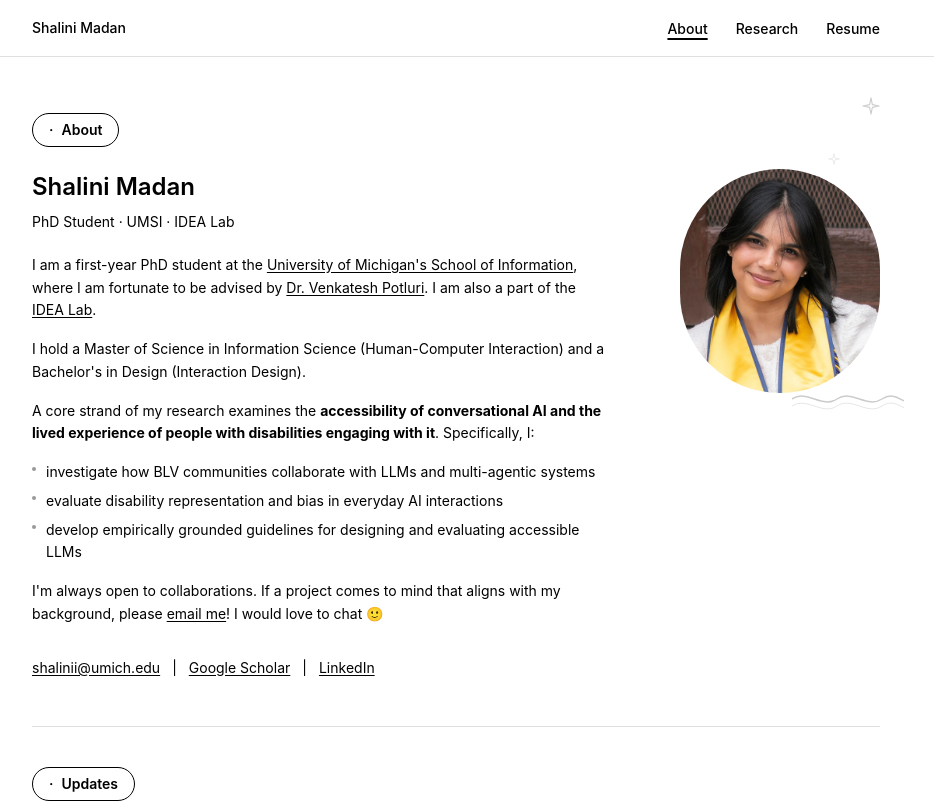
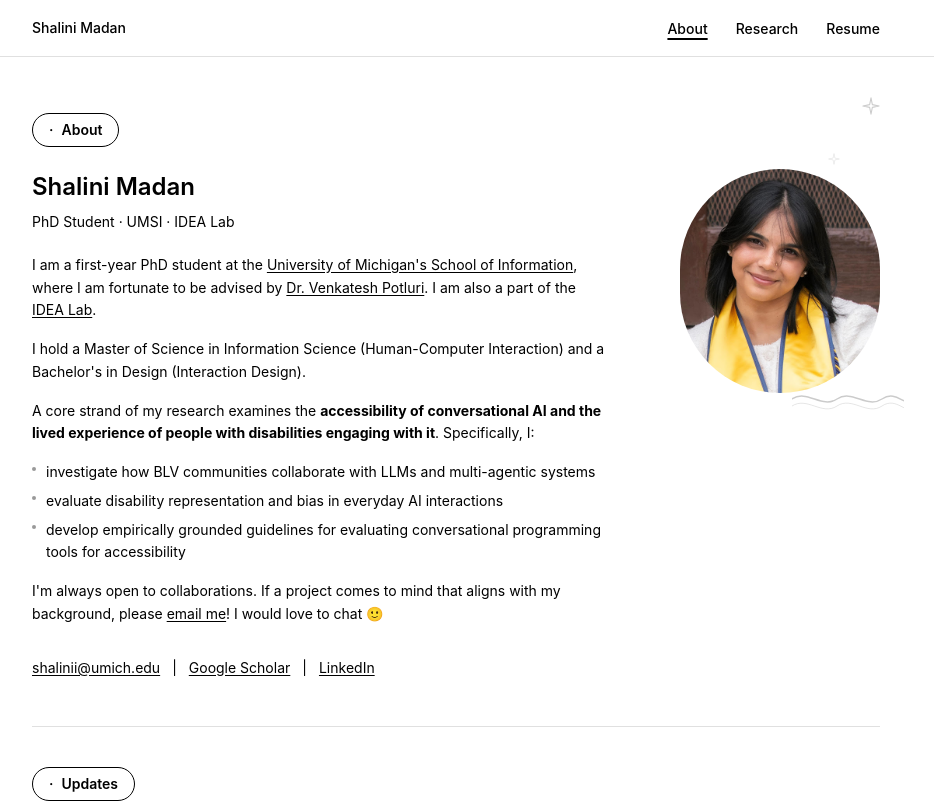
Before and after one commit to shalinimadan/personalwebsite, a React (Vite) app: page / in a window 1280 px wide. Shown: the top 803 px of the page, without its empty margins (184-1118 px from the left). Built offline with nearby package versions, Linux system fonts and the light colour scheme; a web font is replaced by a local one.

Commit message:
Update files from Figma Make

```diff
--- a/src/app/App.tsx
+++ b/src/app/App.tsx
@@ -506,7 +506,7 @@ function AboutPage({ h1Ref }: { h1Ref: React.RefObject<HTMLHeadingElement> }) {
               {[
                 "investigate how BLV communities collaborate with LLMs and multi-agentic systems",
                 "evaluate disability representation and bias in everyday AI interactions",
-                "develop empirically grounded guidelines for designing and evaluating accessible LLMs",
+                "develop empirically grounded guidelines for evaluating conversational programming tools for accessibility",
               ].map((item, i) => (
                 <li key={i} className="flex gap-2.5 items-start">
                   <span className="shrink-0 mt-1.5 w-1 h-1 rounded-full bg-black opacity-40" aria-hidden="true" />
```
